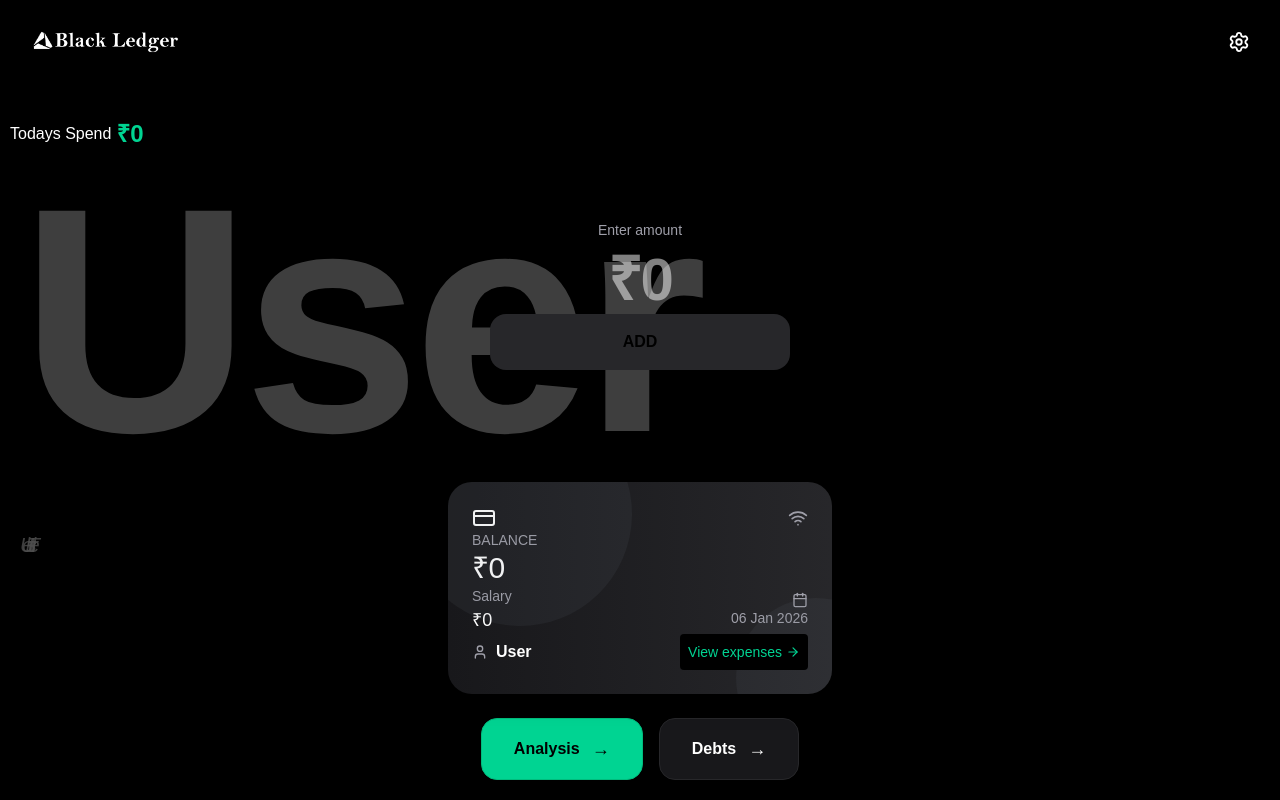
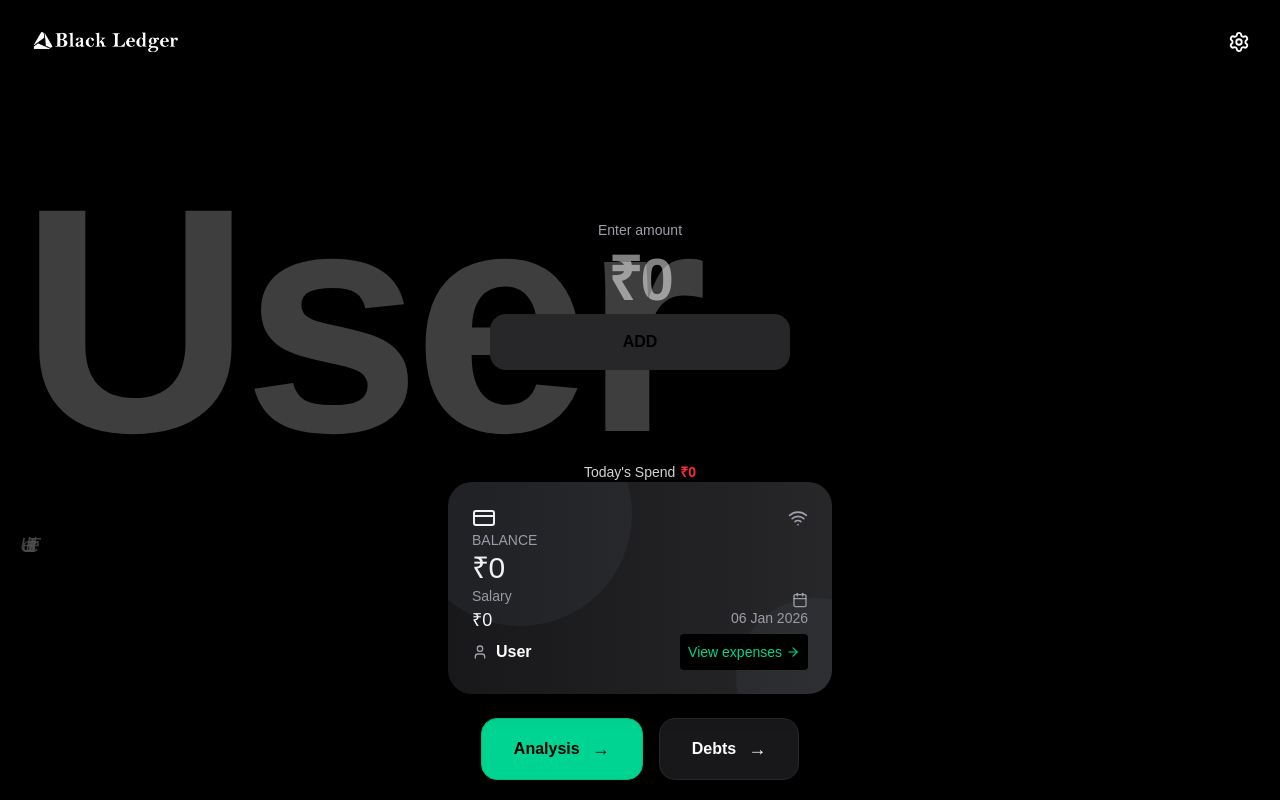
Before and after one commit to mhdhssn967/black-ledger, a React (Vite) app: page / in a window 1280 px wide. Built offline with nearby package versions, Linux system fonts and the light colour scheme; no server answers; the database is empty; sample sign-in values are in the browser's storage; a web font is replaced by a local one.

Commit message:
todays spend

```diff
--- a/src/components/TodayExpenseCard.jsx
+++ b/src/components/TodayExpenseCard.jsx
@@ -1,5 +1,4 @@
 import { useContext, useEffect, useState } from 'react'
-import { IndianRupee, Calendar } from 'lucide-react'
 import { fetchExpenses } from '../service/expenseService'
 import { UserContext } from '../context/UserContext'
 
@@ -40,11 +39,11 @@ export default function TodayExpenseCard() {
   }
 
   return (
-    <div className='today'><p style={{color:'white'}}>Todays Spend</p>
+    <div className='today text-sm' ><p className='text-zinc-300'> Today's Spend</p>
       {loading ? (
-        <p className="text-zinc-500 text-sm">Calculating…</p>
+        <p className="text-zinc-500 ">Calculating…</p>
       ) : (
-        <p className="text-2xl font-bold text-emerald-400">
+        <p className="text-sm font-bold text-red-500">
           ₹{total.toLocaleString()}
         </p>
       )}
--- a/src/index.css
+++ b/src/index.css
@@ -11,12 +11,8 @@ body{
     background-color: black;
 }
 .today{
-    position: fixed;
-    bottom: 650px;
-    width: 100vw;
-    z-index: 1;
     display: flex;
     gap: 5px;
     align-items: center;
-    margin-left: 10px;
+    color: rgb(206, 205, 205);
 }
--- a/src/pages/HomePage.jsx
+++ b/src/pages/HomePage.jsx
@@ -97,7 +97,7 @@ const [data,setData]=useState({})
 
   return (
     <div style={{marginBottom:'20px'}}>
-      <TodayExpenseCard/>
+
       <div className="relative bg-black text-white flex items-center justify-center px-6 overflow-hidden">
       <div className='nav'>
         <img src="/logo.png" width={"150px"} alt="" />
@@ -223,7 +223,9 @@ const [data,setData]=useState({})
         </div>
 
       </div>
-     <div className='home-bottom'><div className="p-6 bg-black flex justify-center items-start">
+
+     <div className='home-bottom'><div style={{alignItems:'center'}} className="p-6 bg-black flex-col flex justify-center ">
+        <TodayExpenseCard/>
         <FinanceCard />
       </div>
 
```
